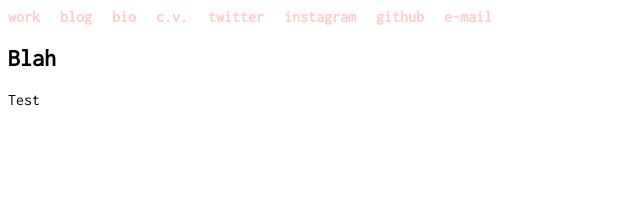
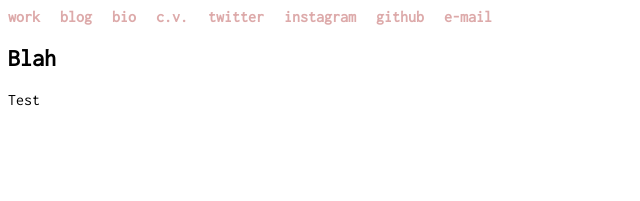
Before and after one commit to prismspecs/prismspecs.github.io, a Jekyll site: the page built from test.md, in a window 1280 px wide. Shown: the top 201 px of the page, without its empty margins (0-640 px from the left). Built offline with Jekyll 4.4.1, drawn with Linux system fonts in a browser that asks for light colours; our own code applies the rules of GitHub Pages for plain Markdown files; a script that is not in the unit is left out.

Commit message:
Updated style.scss.

```diff
--- a/assets/css/style.scss
+++ b/assets/css/style.scss
@@ -17,7 +17,7 @@ img {
 a:active,
 a:link,
 a:visited {
-	color: #fcc;
+	color: #daa;
 }
 /* responsive youtube embed */
 .video-container {
```
